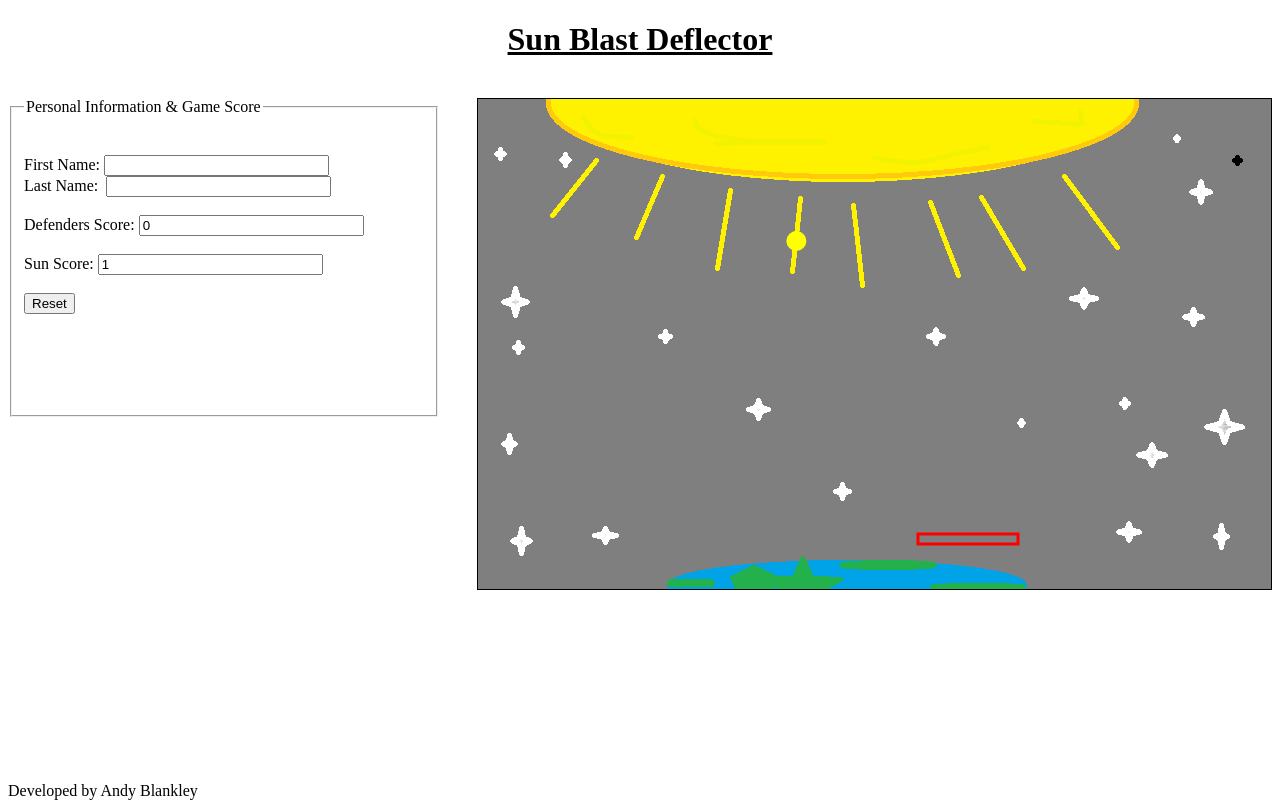
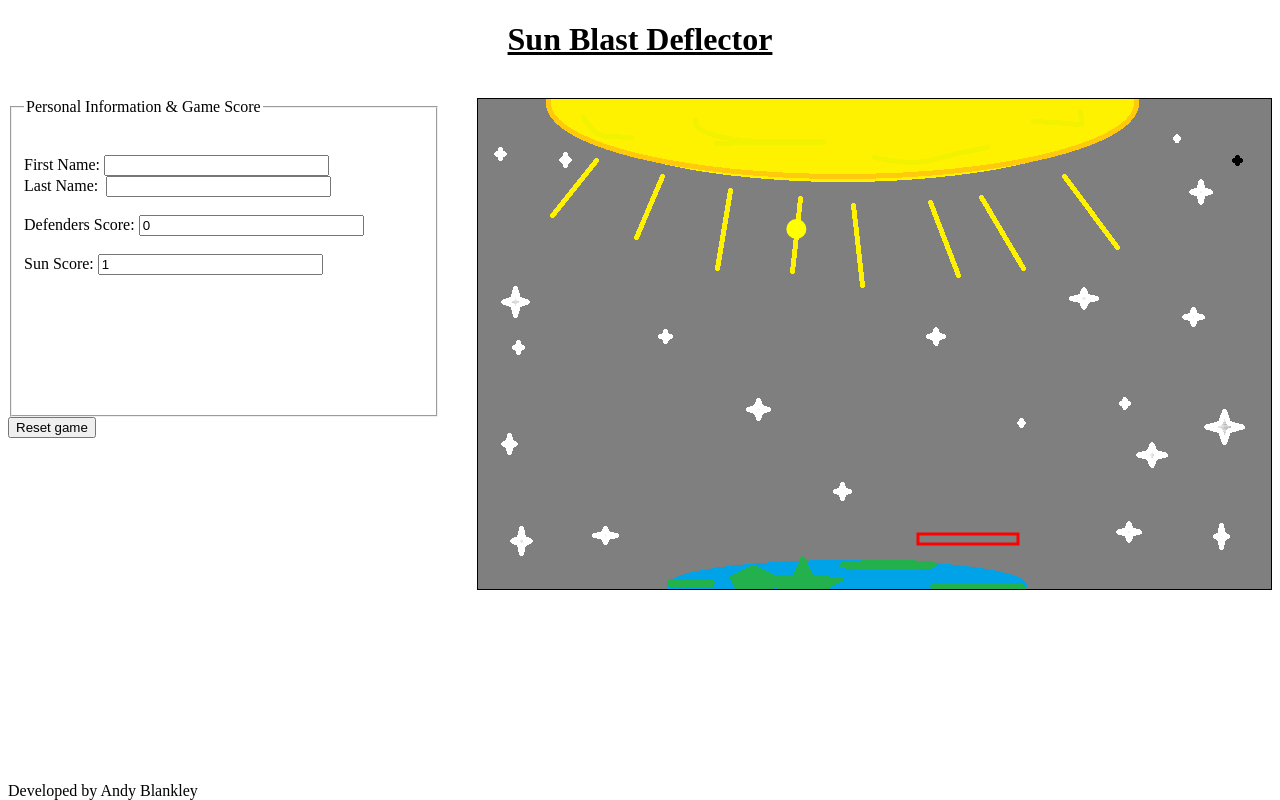
Before and after one commit to Blankz1035/SunBlastDeflection, a plain HTML site: page index.html in a window 1280 px wide. Drawn offline with Linux system fonts and the light colour scheme.

Commit message:
More changes
trying new things

```diff
--- a/index.html
+++ b/index.html
@@ -24,7 +24,7 @@
           Sun Score: <input id="sunScore1" name="sunScore1" type="text" size="25" readonly ="true" value = 0 /> &nbsp; &nbsp;
           <br/>
           <br/>
-          <input id="resetForm" type="button" onclick="resetInput()" value="Reset" />
+
         </p>
       </fieldset>
   </form>
@@ -37,7 +37,6 @@
       var canvas = document.getElementById("gamecanvas");
     // Get a 2D context for the canvas.
       var ctx = canvas.getContext("2d");
-      ctx.save();
 
     //how fast the blasts will spawn in MS
     var spawnRate = 4000;
@@ -51,8 +50,6 @@
     // save the starting time (used to calc elapsed time)
     var startTime = Date.now();
 
-
-
     var player =
         {
           x: 330,
@@ -62,9 +59,22 @@
           vx: 5,
         }
 
+    var playerScore;
+    var sunScore;
+
+    //FUNCTIONS--------------------------
      // this array holds all spawned bals
 
     drawBlasts();
+
+    function reset () {
+      spawnRate = 4000;
+      sunScore =0;
+      playerScore = 0;
+      documen.getElementById("sunScore1").value = 0;
+      document.getElementById("playerScore1").value = 0;
+
+    }
 
     function spawnRandomBlast() {
 
@@ -83,18 +93,19 @@
     } // end function
 
     function init(){
+
+      sunScore = 0;
+      playerScore = 0;
+
       drawPlayer();
       movePlayer();
-
-
 
       window.requestAnimationFrame(init);
     } // end function
 
     function drawBlasts() {
       //score variables
-      var playerScore=0;
-      var sunScore=0;
+
 
       // get the elapsed time
   var time = Date.now();
@@ -146,6 +157,10 @@
 
       }// end for loop
 
+      if ( sunScore <= 5)
+      {
+        reset();
+      }
 
 
     } // end function
@@ -193,16 +208,15 @@ switch (evt.keyCode) {
 
     function resetInput() {
  document.getElementById("myForm").reset();
-    drawBlasts.playerScore = 0;
-      document.getElementById("playerScore1").value = playerScore;
-
 }// end function
 
     init();
     drawBlasts();
-  window.addEventListener('keydown',doKeyDown,true);
+  window.addEventListener('keydown',doKeyDown,true);   document.getElementById("resetGame").addEventListener("click", reset);
   </script>
   <br/>
+  <button id = "resetGame"type ="button" onclick="reset()">Reset game</button>
+
 </body>
 <footer>Developed by Andy Blankley</footer>
 </html>
```
